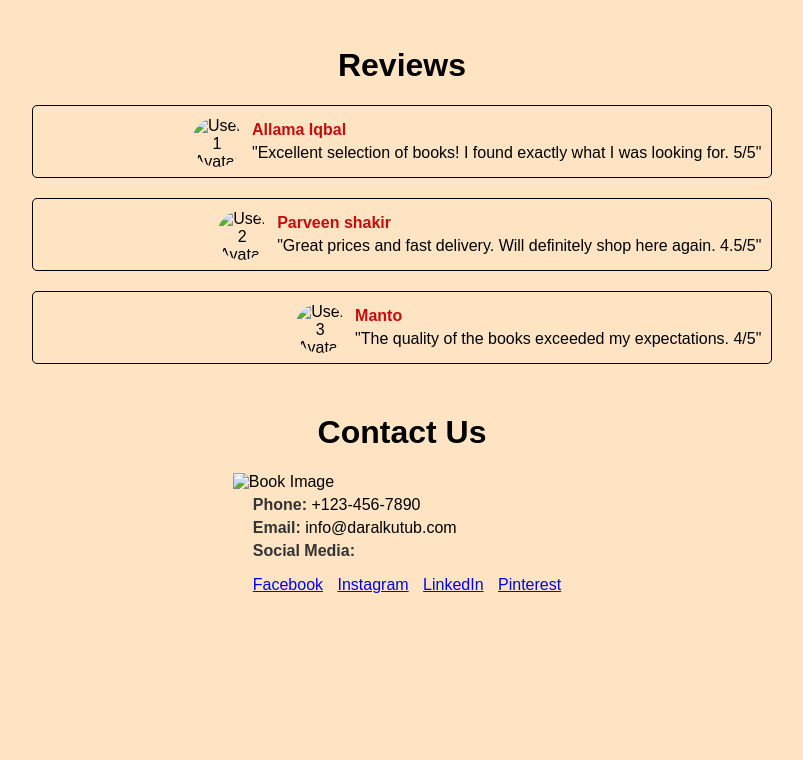
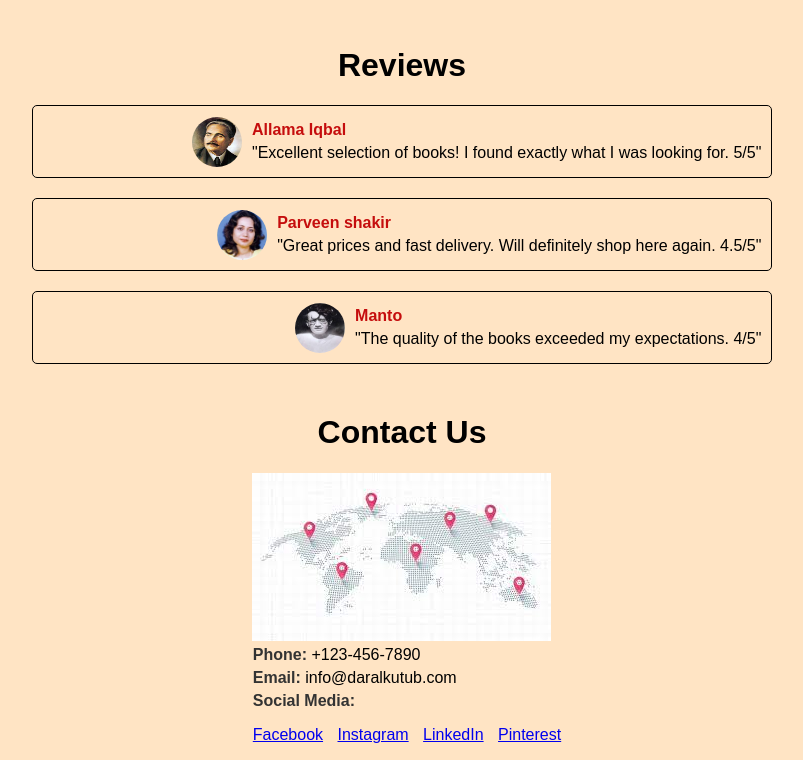
Before and after one commit to 2021bbit71/darulkitab, a plain HTML site: page index.html in a window 1280 px wide. Shown: the part 955-1715 px from the top of the page, without its empty margins (238-1041 px from the left). Before the commit the page ends 1565 px from the top, so only its background shows below. Drawn offline with Linux system fonts and the light colour scheme.

Commit message:
Add files via upload

```diff
--- a/index.html
+++ b/index.html
@@ -64,21 +64,21 @@
 <div class="reviews">
     <h1>Reviews</h1>
     <div class="review-item">
-        <img src="assest/1.jpg" alt="User 1 Avatar">
+        <img src="1.jpg" alt="User 1 Avatar">
         <div class="review-content">
             <p><strong>Allama Iqbal </strong></p>
             <p>"Excellent selection of books! I found exactly what I was looking for. 5/5"</p>
         </div>
     </div>
     <div class="review-item">
-        <img src="assest/4.jpg" alt="User 2 Avatar">
+        <img src="4.jpg" alt="User 2 Avatar">
         <div class="review-content">
             <p><strong>Parveen shakir</strong></p>
             <p>"Great prices and fast delivery. Will definitely shop here again. 4.5/5"</p>
         </div>
     </div>
     <div class="review-item">
-        <img src="assest/3.jpg" alt="User 3 Avatar">
+        <img src="3.jpg" alt="User 3 Avatar">
         <div class="review-content">
             <p><strong>Manto</strong></p>
             <p>"The quality of the books exceeded my expectations. 4/5"</p>
@@ -90,7 +90,7 @@
 <div class="contact">
     <h1>Contact Us</h1>
     <div class="content-container">
-        <img src="assest/location.jpg" alt="Book Image">
+        <img src="location.jpg" alt="Book Image">
         <div class="contact-info">
             <p><strong>Phone:</strong> +123-456-7890</p>
             <p><strong>Email:</strong> info@daralkutub.com</p>
```
